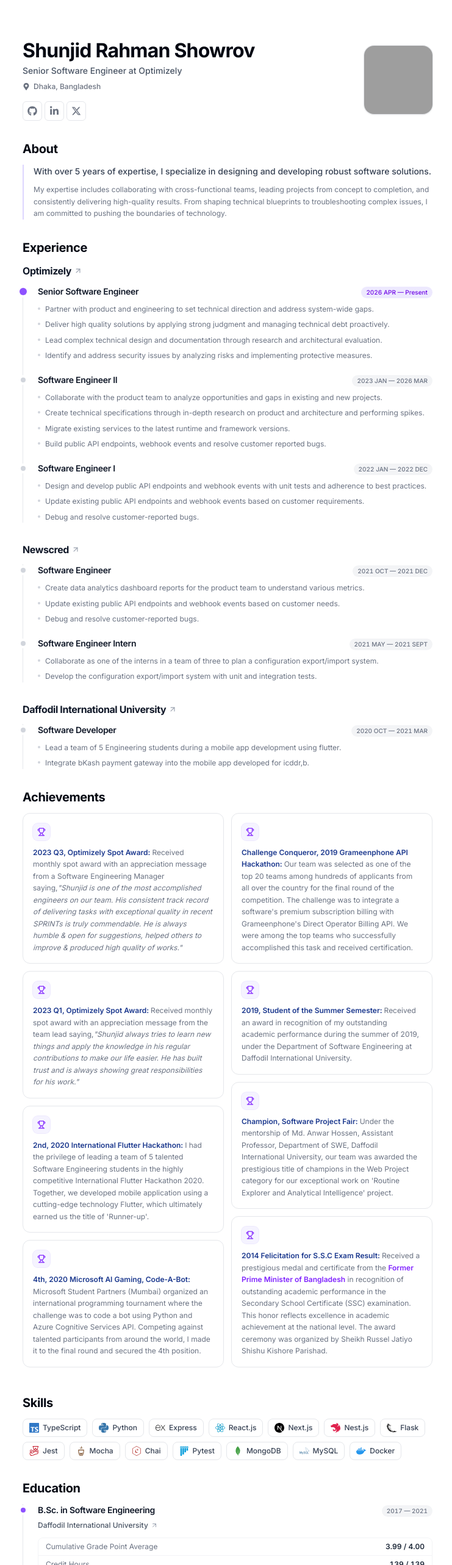
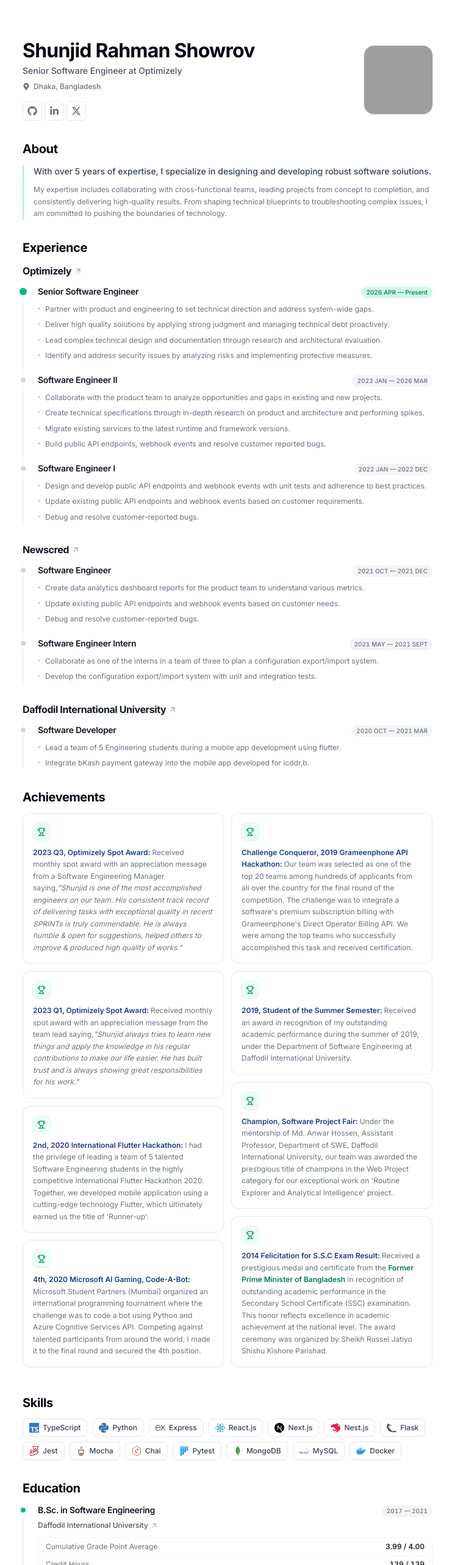
Before and after one commit to shunjid/shunjid.github.io, a Next.js app: page / in a window 1280 px wide. Shown: the top 2566 px of the page at 61% size, without its empty margins (267-1008 px from the left). Built offline with nearby package versions, Linux system fonts and the light colour scheme; grey boxes are pictures that could not be loaded; a web font is replaced by a local one.

Commit message:
Update theme

```diff
--- a/src/app/achievements/index.tsx
+++ b/src/app/achievements/index.tsx
@@ -18,12 +18,12 @@
         {achievements.map((achievement) => (
           <div
             key={achievement.toString()}
-            className="group mb-3 break-inside-avoid rounded-xl border border-gray-200 p-4 transition-all hover:border-violet-300 hover:shadow-sm dark:border-gray-800 dark:hover:border-violet-500/40"
+            className="group mb-3 break-inside-avoid rounded-xl border border-gray-200 p-4 transition-all hover:border-emerald-300 hover:shadow-sm dark:border-gray-800 dark:hover:border-emerald-500/40"
           >
-            <span className="mb-2.5 inline-flex size-7 items-center justify-center rounded-lg bg-violet-50 text-violet-600 ring-1 ring-violet-100 transition-colors group-hover:bg-violet-600 group-hover:text-white dark:bg-violet-500/10 dark:text-violet-300 dark:ring-violet-500/20">
+            <span className="mb-2.5 inline-flex size-7 items-center justify-center rounded-lg bg-emerald-50 text-emerald-600 ring-1 ring-emerald-100 transition-colors group-hover:bg-emerald-600 group-hover:text-white dark:bg-emerald-500/10 dark:text-emerald-300 dark:ring-emerald-500/20">
               <LuTrophy className="size-3.5" />
             </span>
-            <div className="text-xs leading-relaxed text-gray-500 dark:text-gray-400 [&_a]:font-semibold [&_a]:text-violet-600 [&_a:hover]:underline">
+            <div className="text-xs leading-relaxed text-gray-500 dark:text-gray-400 [&_a]:font-semibold [&_a]:text-emerald-700 dark:[&_a]:text-emerald-400 [&_a:hover]:underline">
               {achievement()}
             </div>
           </div>
--- a/src/app/education/index.tsx
+++ b/src/app/education/index.tsx
@@ -18,7 +18,7 @@
       <ol className="relative space-y-6 border-l border-gray-200 dark:border-gray-800">
         {educations.map((education) => (
           <li key={education.degree} className="relative pl-6">
-            <span className="absolute top-1.5 -left-1 size-2 rounded-full bg-violet-500 ring-4 ring-white dark:ring-gray-950" />
+            <span className="absolute top-1.5 -left-1 size-2 rounded-full bg-emerald-500 ring-4 ring-white dark:ring-gray-950" />
 
             <div className="flex flex-wrap items-baseline justify-between gap-x-2 gap-y-0.5">
               <h3 className="text-sm font-semibold text-gray-900 dark:text-gray-50">
@@ -30,14 +30,14 @@
             </div>
 
             <a
-              className="group/link mt-0.5 inline-flex items-center gap-1 text-xs font-medium text-gray-600 transition-colors hover:text-violet-600 dark:text-gray-300 dark:hover:text-violet-400"
+              className="group/link mt-0.5 inline-flex items-center gap-1 text-xs font-medium text-gray-600 transition-colors hover:text-emerald-600 dark:text-gray-300 dark:hover:text-emerald-400"
               href={education.website}
               aria-label={education.institution}
               target="_blank"
               rel="noreferrer"
             >
               {education.institution}
-              <FiArrowUpRight className="size-3 text-gray-400 transition-all group-hover/link:translate-x-0.5 group-hover/link:-translate-y-0.5 group-hover/link:text-violet-600 dark:group-hover/link:text-violet-400" />
+              <FiArrowUpRight className="size-3 text-gray-400 transition-all group-hover/link:translate-x-0.5 group-hover/link:-translate-y-0.5 group-hover/link:text-emerald-600 dark:group-hover/link:text-emerald-400" />
             </a>
 
             <dl className="mt-2.5 divide-y divide-gray-100 overflow-hidden rounded-lg border border-gray-100 dark:divide-gray-800 dark:border-gray-800">
--- a/src/app/experience/index.tsx
+++ b/src/app/experience/index.tsx
@@ -51,14 +51,14 @@
           return (
             <div key={group.company}>
               <a
-                className="group/link mb-3 inline-flex items-center gap-1 text-base font-bold tracking-tight text-gray-900 transition-colors hover:text-violet-600 dark:text-gray-50 dark:hover:text-violet-400"
+                className="group/link mb-3 inline-flex items-center gap-1 text-base font-bold tracking-tight text-gray-900 transition-colors hover:text-emerald-600 dark:text-gray-50 dark:hover:text-emerald-400"
                 href={group.companyWebsite}
                 aria-label={group.company}
                 target="_blank"
                 rel="noreferrer"
               >
                 {group.company}
-                <FiArrowUpRight className="size-3.5 text-gray-400 transition-all group-hover/link:translate-x-0.5 group-hover/link:-translate-y-0.5 group-hover/link:text-violet-600 dark:group-hover/link:text-violet-400" />
+                <FiArrowUpRight className="size-3.5 text-gray-400 transition-all group-hover/link:translate-x-0.5 group-hover/link:-translate-y-0.5 group-hover/link:text-emerald-600 dark:group-hover/link:text-emerald-400" />
               </a>
 
               <ol className="relative space-y-5 border-l border-gray-200 dark:border-gray-800">
@@ -72,8 +72,8 @@
                     >
                       {isCurrent ? (
                         <span className="absolute top-1 -left-1.5 flex size-3 items-center justify-center">
-                          <span className="absolute inline-flex size-full animate-ping rounded-full bg-violet-400 opacity-75" />
-                          <span className="relative size-3 rounded-full bg-violet-500 ring-4 ring-white dark:ring-gray-950" />
+                          <span className="absolute inline-flex size-full animate-ping rounded-full bg-emerald-400 opacity-75" />
+                          <span className="relative size-3 rounded-full bg-emerald-500 ring-4 ring-white dark:ring-gray-950" />
                         </span>
                       ) : (
                         <span className="absolute top-1.5 -left-1 size-2 rounded-full bg-gray-300 ring-4 ring-white dark:bg-gray-600 dark:ring-gray-950" />
@@ -87,7 +87,7 @@
                           className={cn(
                             "rounded-full px-2 py-0.5 text-[10px] font-medium tabular-nums",
                             isCurrent
-                              ? "bg-violet-100 text-violet-700 dark:bg-violet-500/15 dark:text-violet-300"
+                              ? "bg-emerald-100 text-emerald-700 dark:bg-emerald-500/15 dark:text-emerald-300"
                               : "bg-gray-100 text-gray-500 dark:bg-gray-800 dark:text-gray-400",
                           )}
                         >
--- a/src/app/skills/index.tsx
+++ b/src/app/skills/index.tsx
@@ -15,7 +15,7 @@
         {skills.map((skill) => (
           <span
             key={skill.title}
-            className="group inline-flex items-center gap-1.5 rounded-lg border border-gray-200 px-2.5 py-1.5 text-xs font-medium text-gray-700 transition-all hover:-translate-y-0.5 hover:border-violet-300 hover:shadow-sm dark:border-gray-800 dark:text-gray-200"
+            className="group inline-flex items-center gap-1.5 rounded-lg border border-gray-200 px-2.5 py-1.5 text-xs font-medium text-gray-700 transition-all hover:-translate-y-0.5 hover:border-emerald-300 hover:shadow-sm dark:border-gray-800 dark:text-gray-200"
           >
             <skill.icon
               className="size-4 transition-transform group-hover:scale-110"
--- a/src/app/summary/index.tsx
+++ b/src/app/summary/index.tsx
@@ -13,7 +13,7 @@
   return (
     <Section>
       <h2 className="text-xl font-bold">About</h2>
-      <div className="space-y-2 border-l-2 border-violet-200 pl-4 dark:border-violet-500/30">
+      <div className="space-y-2 border-l-2 border-emerald-200 pl-4 dark:border-emerald-500/30">
         <p className="text-sm leading-relaxed font-medium text-pretty text-gray-700 dark:text-gray-200">
           {lead}
         </p>
--- a/src/app/top/location-link.tsx
+++ b/src/app/top/location-link.tsx
@@ -13,7 +13,7 @@
   return (
     <p className="text-muted-foreground max-w-md items-center text-xs text-pretty">
       <a
-        className="inline-flex gap-x-1.5 align-baseline leading-none font-medium decoration-dotted transition-colors hover:text-violet-600 hover:underline"
+        className="inline-flex gap-x-1.5 align-baseline leading-none font-medium decoration-dotted transition-colors hover:text-emerald-600 hover:underline"
         href={locationLink}
         target="_blank"
         aria-label={location}
--- a/src/app/top/social-links.tsx
+++ b/src/app/top/social-links.tsx
@@ -15,7 +15,7 @@
       {socialPlatforms.map((socialPlatform) => (
         <Button
           key={socialPlatform.name}
-          className="size-8 transition-colors hover:border-violet-600 hover:bg-violet-600 hover:text-white"
+          className="size-8 transition-colors hover:border-emerald-600 hover:bg-emerald-600 hover:text-white"
           variant="outline"
           size="icon"
           asChild
```
